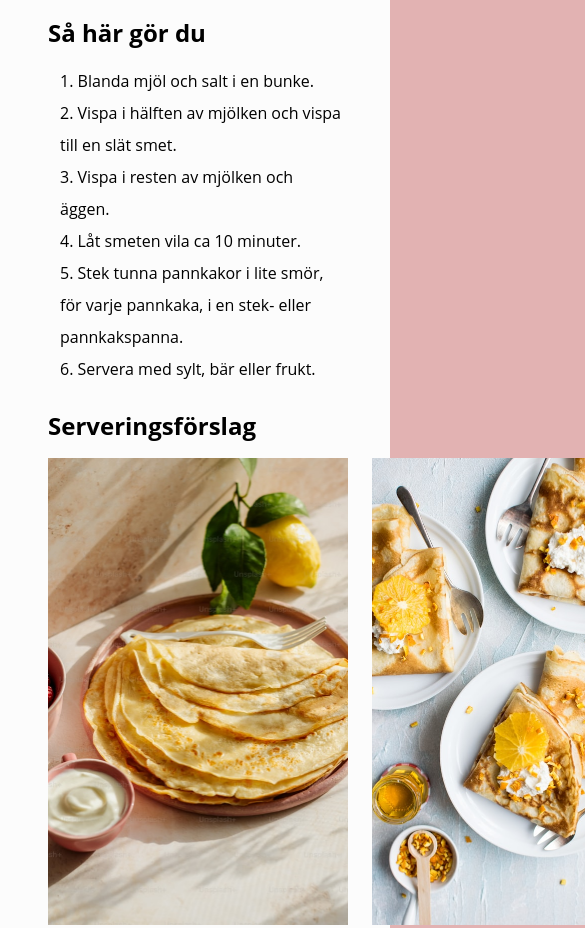
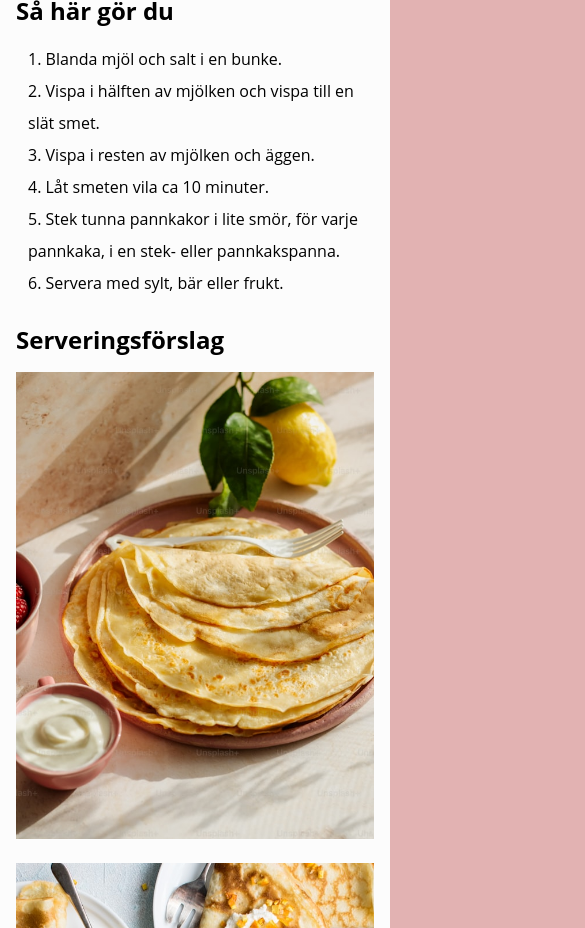
Before and after one commit to RebeckaWillig/TOK, a plain HTML site: page pannkakor/index.html in a window 390 px wide. Shown: the part 1057-1985 px from the top of the page, 585 px wide, since content can reach past the window. Drawn offline with Linux system fonts and the light colour scheme.

Commit message:
Mobile version

```diff
--- a/pannkakor/index.html
+++ b/pannkakor/index.html
@@ -2,6 +2,7 @@
 <html>
 <head>
   <title>Pannkakor</title>
+  <meta name="viewport" content="width=device-width, initial-scale=1.0">
   <link rel="stylesheet" href="style.css">
 </head>
 
--- a/pannkakor/style.css
+++ b/pannkakor/style.css
@@ -99,9 +99,9 @@ body{
 
 .img-grid {
   display: grid;
-  grid-template-columns: repeat(2, auto);
+  grid-template-columns: repeat(auto-fit, minmax(300px, 1fr));
   width: 100%;
-  height: 467px;
+  /* height: 467px; */
   gap: 24px;
 }
 
@@ -112,3 +112,9 @@ body{
   object-fit: cover;
   background-color: #D9D9D9;
 }
+
+@media only screen and (max-width:500px) {
+  .content {
+    padding: 48px 16px 64px 16px;
+  }
+}
```
